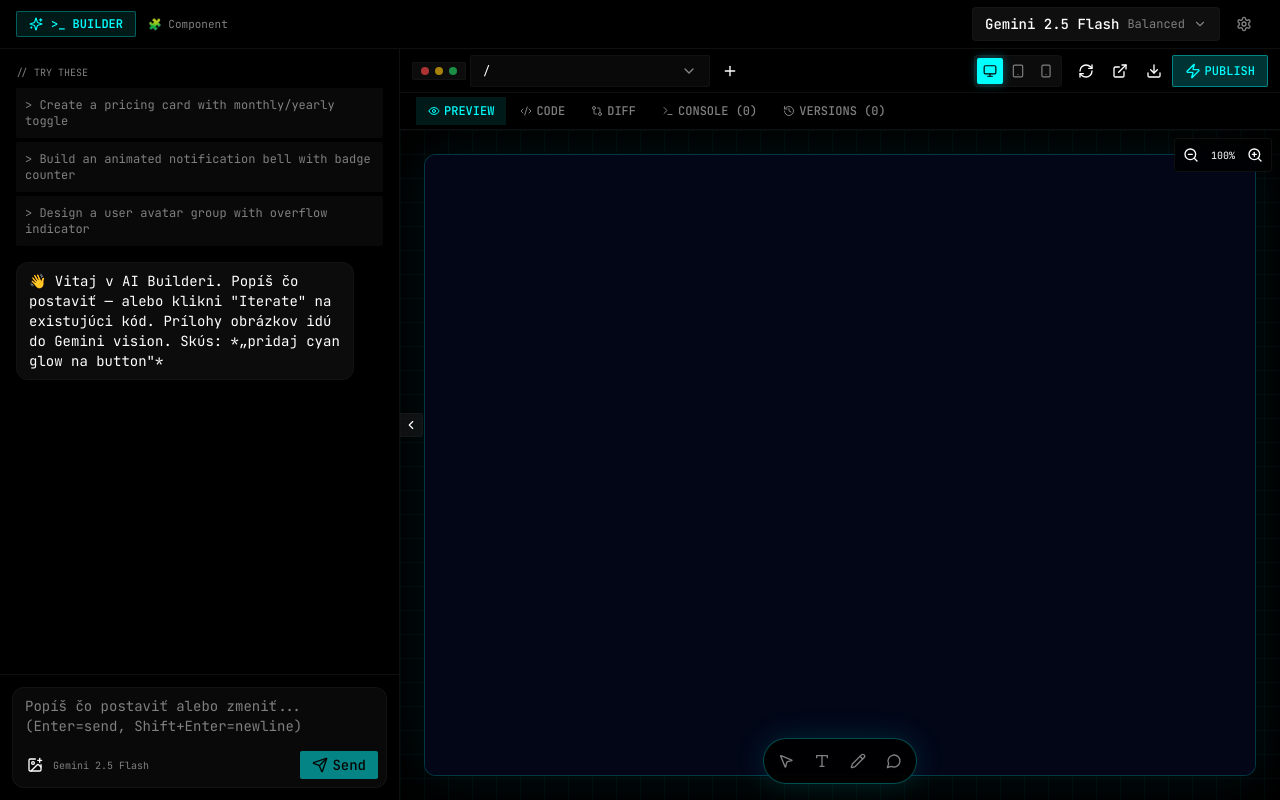
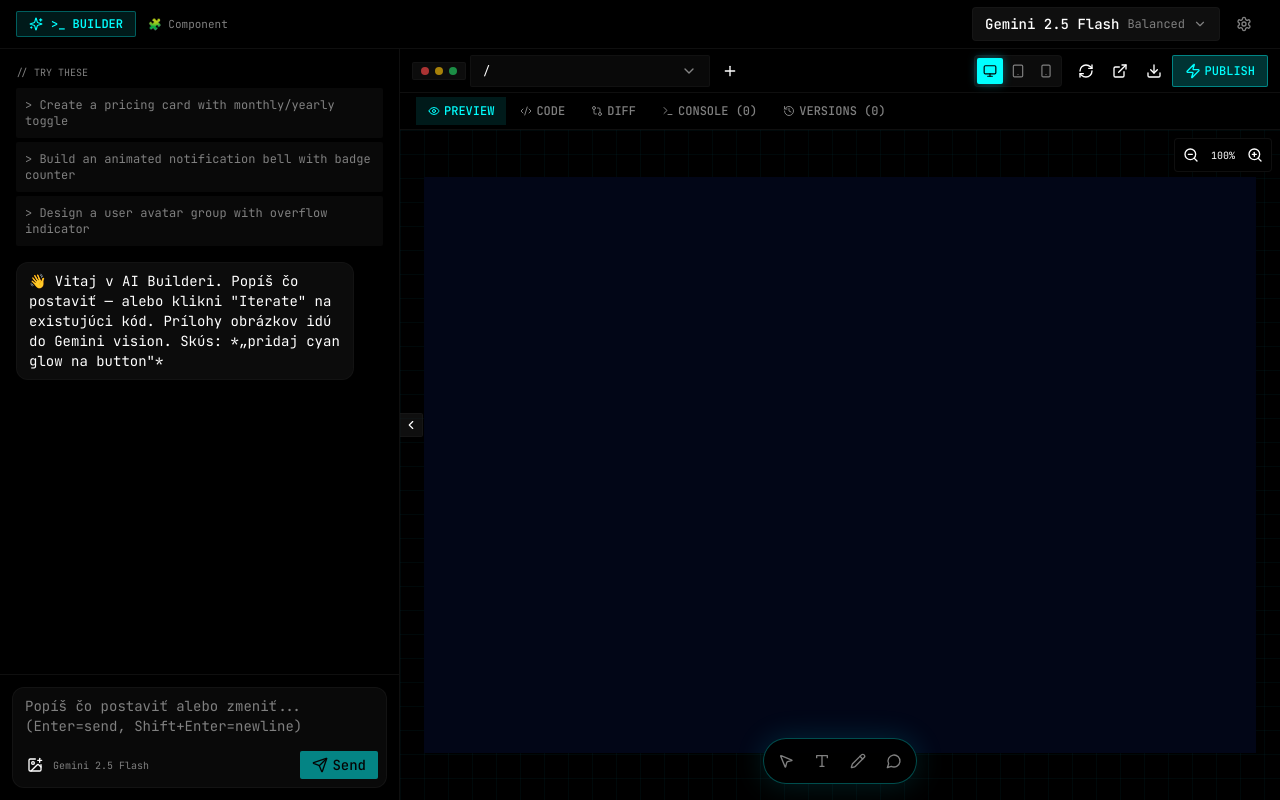
Before and after one commit to EB-EU-s-r-o/stark-architect-showcase, a React (Vite) app: page /builder in a window 1280 px wide. Built offline with nearby package versions, Linux system fonts and the light colour scheme.

Commit message:
Changes
Co-authored-by: youh4ck3dme <188891764+youh4ck3dme@users.noreply.github.com>

```diff
--- a/src/pages/BuilderDemo.tsx
+++ b/src/pages/BuilderDemo.tsx
@@ -448,9 +448,9 @@ export default function BuilderDemo() {
   const hasMistralKey = MODELS.some((m) => m.provider === "mistral");
 
   const deviceFrame = {
-    mobile: "w-[390px] h-[680px] rounded-[2.2rem] border-[10px] border-slate-800 shadow-[0_0_40px_rgba(0,229,255,0.15)]",
-    tablet: "w-[820px] h-[560px] rounded-[1.5rem] border-[8px] border-slate-800 shadow-[0_0_40px_rgba(0,229,255,0.12)]",
-    desktop: "w-full h-full rounded-xl border border-primary/20 shadow-[0_0_50px_rgba(0,229,255,0.08)]",
+    mobile: "w-[390px] h-[680px] max-h-[72vh]",
+    tablet: "w-[820px] h-[560px] max-h-[72vh]",
+    desktop: "w-full max-w-[960px] h-[640px] max-h-[72vh]",
   }[device];
 
   return (
```
